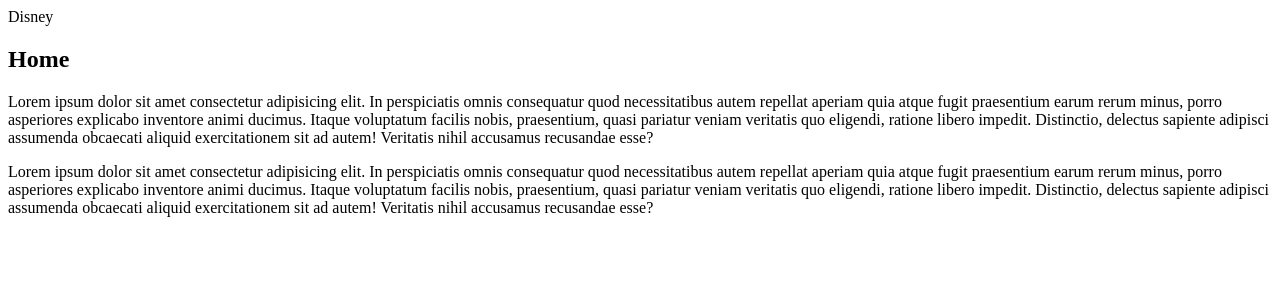
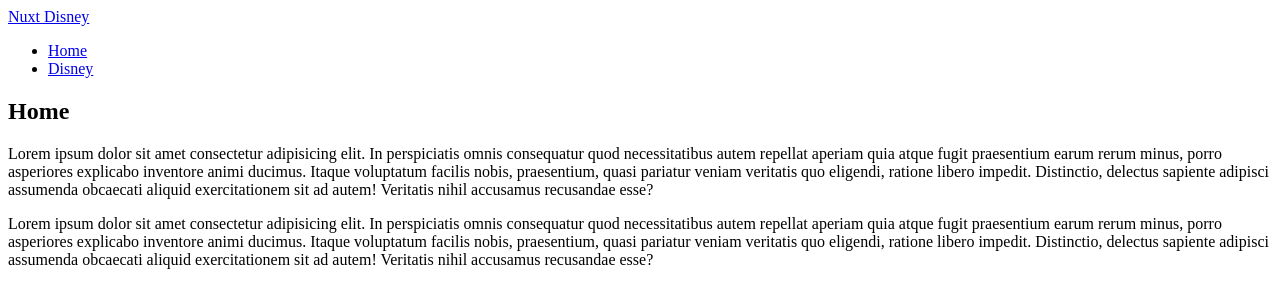
Before and after one commit to JhinAhri12/nuxt-disney, a Nuxt app: page / in a window 1280 px wide. Shown: the top 308 px of the page. Built offline with nearby package versions, Linux system fonts and the light colour scheme.

Commit message:
add header

```diff
--- a/layouts/default.vue
+++ b/layouts/default.vue
@@ -1,7 +1,15 @@
 <template>
     <link href="https://cdn.jsdelivr.net/npm/bootstrap@5.3.0-alpha1/dist/css/bootstrap.min.css" rel="stylesheet" integrity="sha384-GLhlTQ8iRABdZLl6O3oVMWSktQOp6b7In1Zl3/Jr59b6EGGoI1aFkw7cmDA6j6gD" crossorigin="anonymous">
     <div id="app">
-        Disney
+        <header class="">
+        <nav class="container mx-auto p-4 flex justify-between">
+            <NuxtLink to="/" class="font-bold">Nuxt Disney</NuxtLink>
+            <ul class="flex gap-4">
+                <li><NuxtLink to="/">Home</NuxtLink></li>
+                <li><NuxtLink to="/disney">Disney</NuxtLink></li>
+            </ul>
+        </nav>
+        </header>
        <!-- layout -->
         <div class="container">
             <slot />
```
